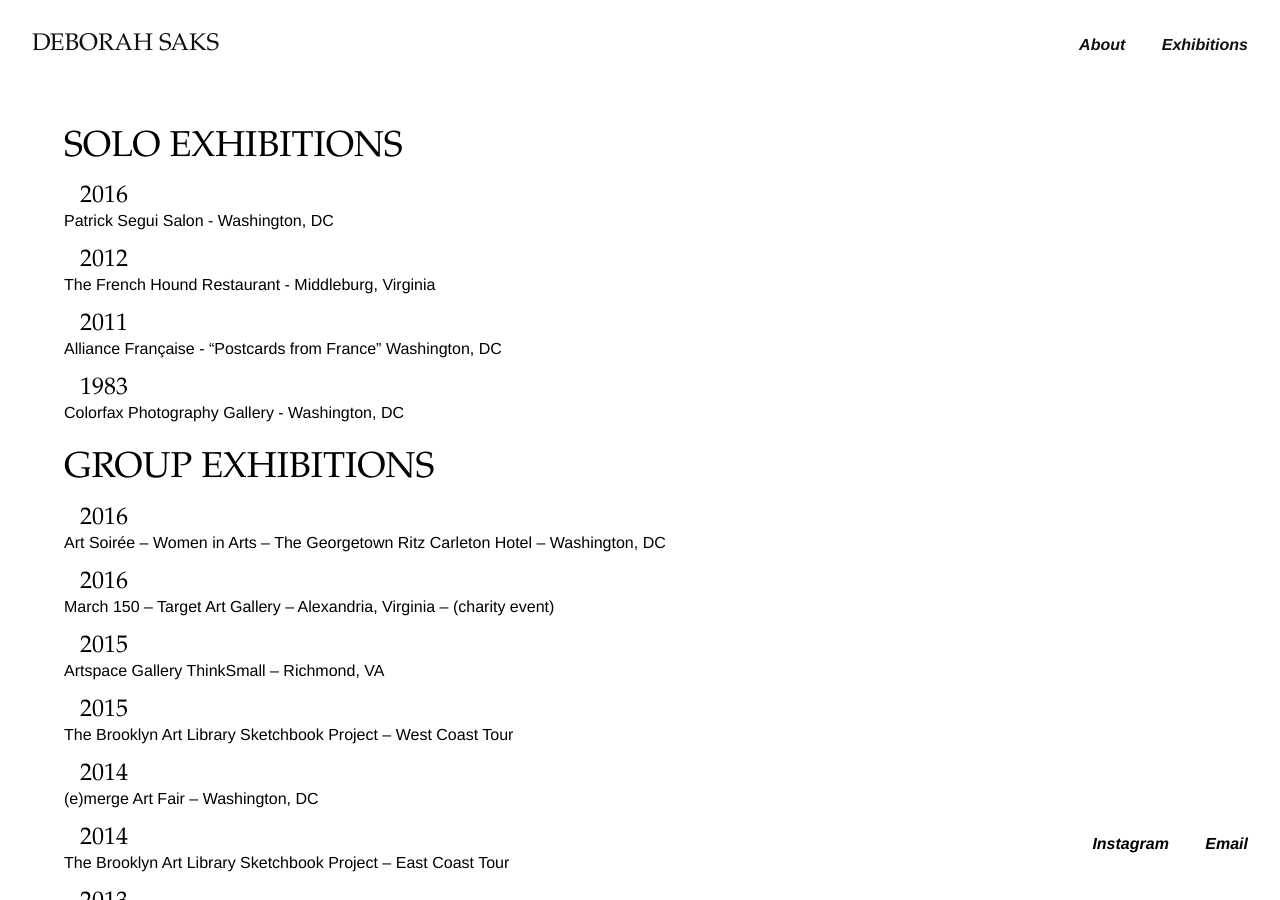
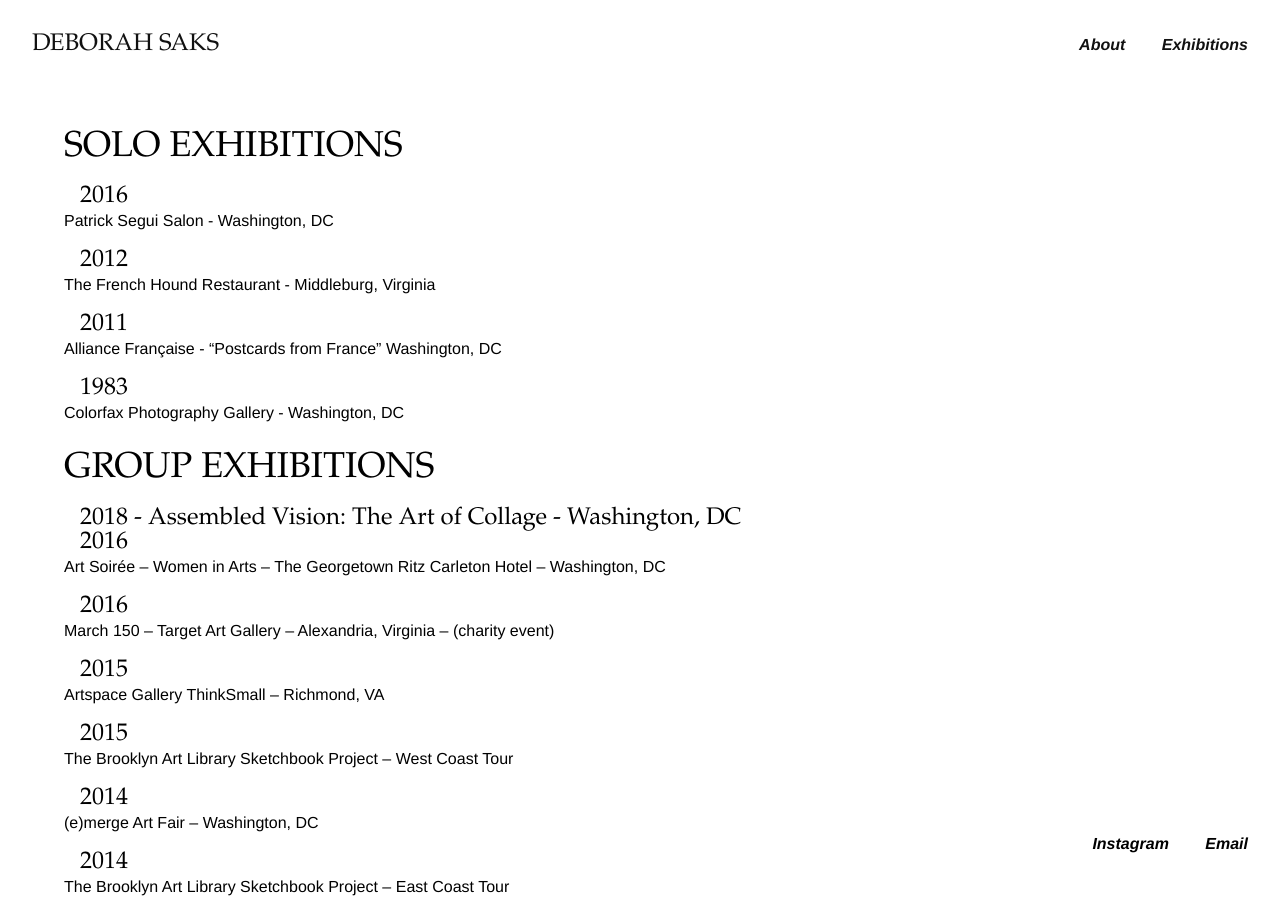
Before and after one commit to seancaat/debbie, a Jekyll site: the page built from exhibitions.md, in a window 1280 px wide and 900 px high. Built offline with Jekyll 4.4.1, drawn with Linux system fonts in a browser that asks for light colours; nearby versions of some CDN libraries; library files that are not in the unit come from our copies.

Commit message:
Updated Exhibitions

```diff
--- a/exhibitions.md
+++ b/exhibitions.md
@@ -15,6 +15,9 @@ layout: page
 	- Colorfax Photography Gallery - Washington, DC
 
 # GROUP EXHIBITIONS
+
+- 2018
+        - Assembled Vision:  The Art of Collage - Washington, DC
 - 2016
 	- Art Soirée – Women in Arts – The Georgetown Ritz Carleton Hotel – Washington, DC
 - 2016
```
